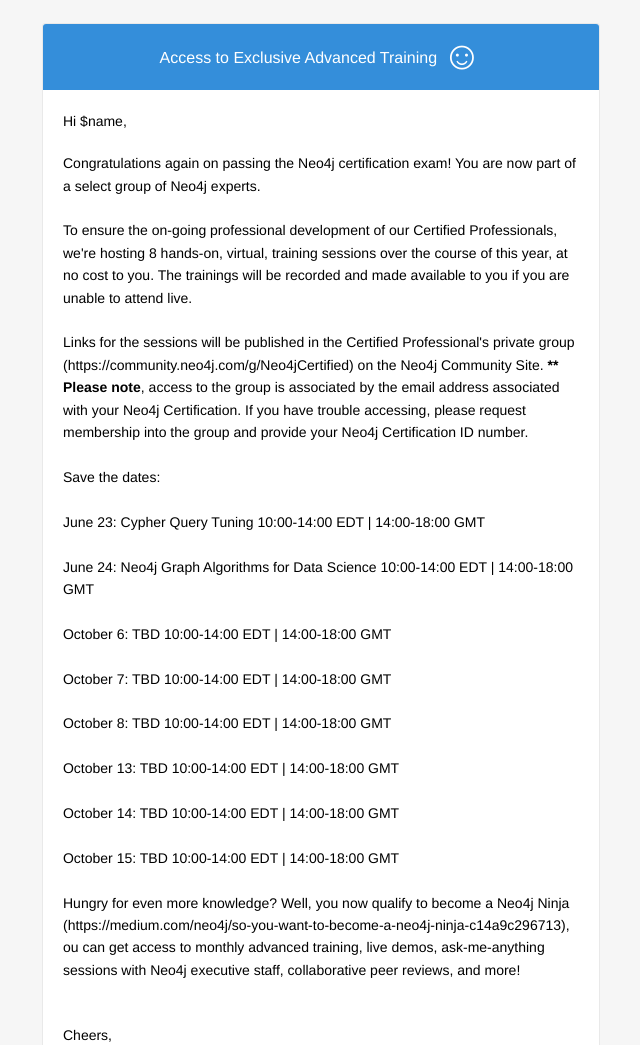
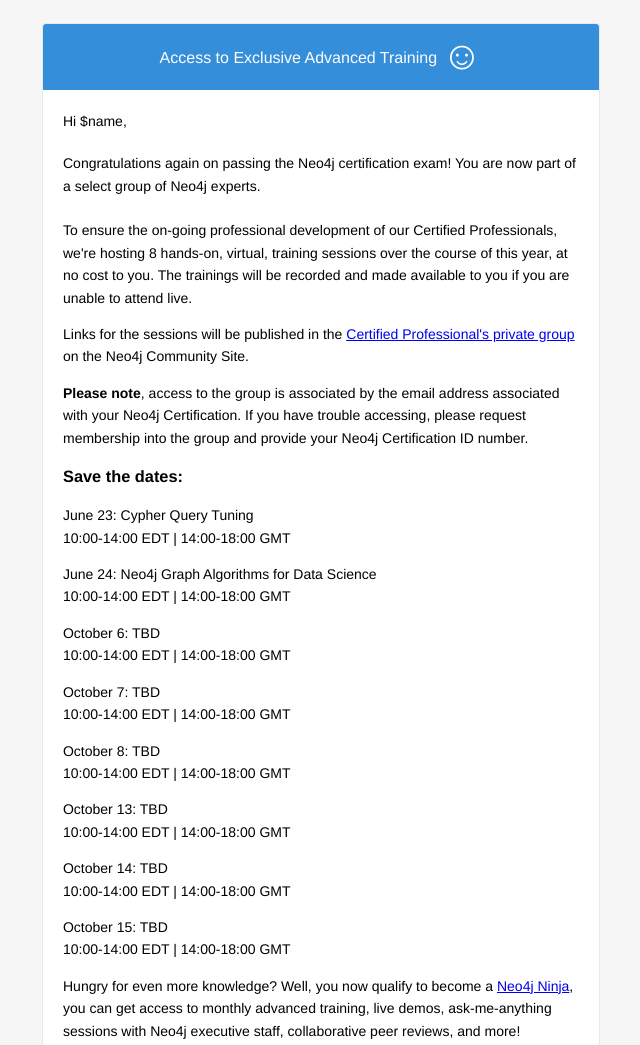
Before and after one commit to neo4j-contrib/classmarker-integration, a plain HTML site: page email-templates/swag.html in a window 1280 px wide. Shown: the top 1045 px of the page, without its empty margins (319-959 px from the left). Drawn offline with Linux system fonts and the light colour scheme.

Commit message:
tidy HTML

```diff
--- a/email-templates/swag.html
+++ b/email-templates/swag.html
@@ -111,37 +111,26 @@
                       Congratulations again on passing the Neo4j certification exam! You are now part of a select group of Neo4j experts.
                       <br /><br />
                       To ensure the on-going professional development of our Certified Professionals, we're hosting 8 hands-on, virtual, training sessions over the course of this year, at no cost to you. The trainings will be recorded and made available to you if you are unable to attend live.
-                      <br /><br />
-                      Links for the sessions will be published in the Certified Professional's private group (https://community.neo4j.com/g/Neo4jCertified) on the Neo4j Community Site. <strong>** Please note</strong>, access to the group is associated by the email address associated with your Neo4j Certification. If you have trouble accessing, please request membership into the group and provide your Neo4j Certification ID number.
-                      <br /><br />
-                      Save the dates:
-                      <br /><br />
-                      June 23: Cypher Query Tuning
-                      10:00-14:00 EDT | 14:00-18:00 GMT
-                      <br /><br />
-                      June 24: Neo4j Graph Algorithms for Data Science
-                      10:00-14:00 EDT | 14:00-18:00 GMT
-                      <br /><br />
-                      October 6: TBD
-                      10:00-14:00 EDT | 14:00-18:00 GMT
-                      <br /><br />
-                      October 7: TBD
-                      10:00-14:00 EDT | 14:00-18:00 GMT
-                      <br /><br />
-                      October 8: TBD
-                      10:00-14:00 EDT | 14:00-18:00 GMT
-                      <br /><br />
-                      October 13: TBD
-                      10:00-14:00 EDT | 14:00-18:00 GMT
-                      <br /><br />
-                      October 14: TBD
-                      10:00-14:00 EDT | 14:00-18:00 GMT
-                      <br /><br />
-                      October 15: TBD
-                      10:00-14:00 EDT | 14:00-18:00 GMT
-                      <br /><br />
-                      Hungry for even more knowledge? Well, you now qualify to become a Neo4j Ninja (https://medium.com/neo4j/so-you-want-to-become-a-neo4j-ninja-c14a9c296713), ou can get access to monthly advanced training, live demos, ask-me-anything sessions with Neo4j executive staff, collaborative peer reviews, and more!
-                      <br /><br />
+                      <p>
+                      Links for the sessions will be published in the <a href="https://community.neo4j.com/g/Neo4jCertified">Certified Professional's private group</a> on the Neo4j Community Site.
+<p>
+<p>
+<strong>Please note</strong>, access to the group is associated by the email address associated with your Neo4j Certification. If you have trouble accessing, please request membership into the group and provide your Neo4j Certification ID number.</p>
+
+                      <h3>Save the dates:</h3>
+
+                      <p> June 23: Cypher Query Tuning <br /> 10:00-14:00 EDT | 14:00-18:00 GMT</p>
+                      <p> June 24: Neo4j Graph Algorithms for Data Science <br /> 10:00-14:00 EDT | 14:00-18:00 GMT</p>
+                      <p> October 6: TBD <br / > 10:00-14:00 EDT | 14:00-18:00 GMT</p>
+                      <p> October 7: TBD <br /> 10:00-14:00 EDT | 14:00-18:00 GMT</p>
+                      <p>October 8: TBD <br /> 10:00-14:00 EDT | 14:00-18:00 GMT</p>
+                      <p>October 13: TBD <br /> 10:00-14:00 EDT | 14:00-18:00 GMT</p>
+                      <p>October 14: TBD <br /> 10:00-14:00 EDT | 14:00-18:00 GMT</p>
+                      <p.>October 15: TBD <br /> 10:00-14:00 EDT | 14:00-18:00 GMT</p>
+
+                      <p>
+                      Hungry for even more knowledge? Well, you now qualify to become a <a href="https://medium.com/neo4j/so-you-want-to-become-a-neo4j-ninja-c14a9c296713">Neo4j Ninja</a>, you can get access to monthly advanced training, live demos, ask-me-anything sessions with Neo4j executive staff, collaborative peer reviews, and more!
+                      </p>
 
                     </td>
                   </tr>
```
